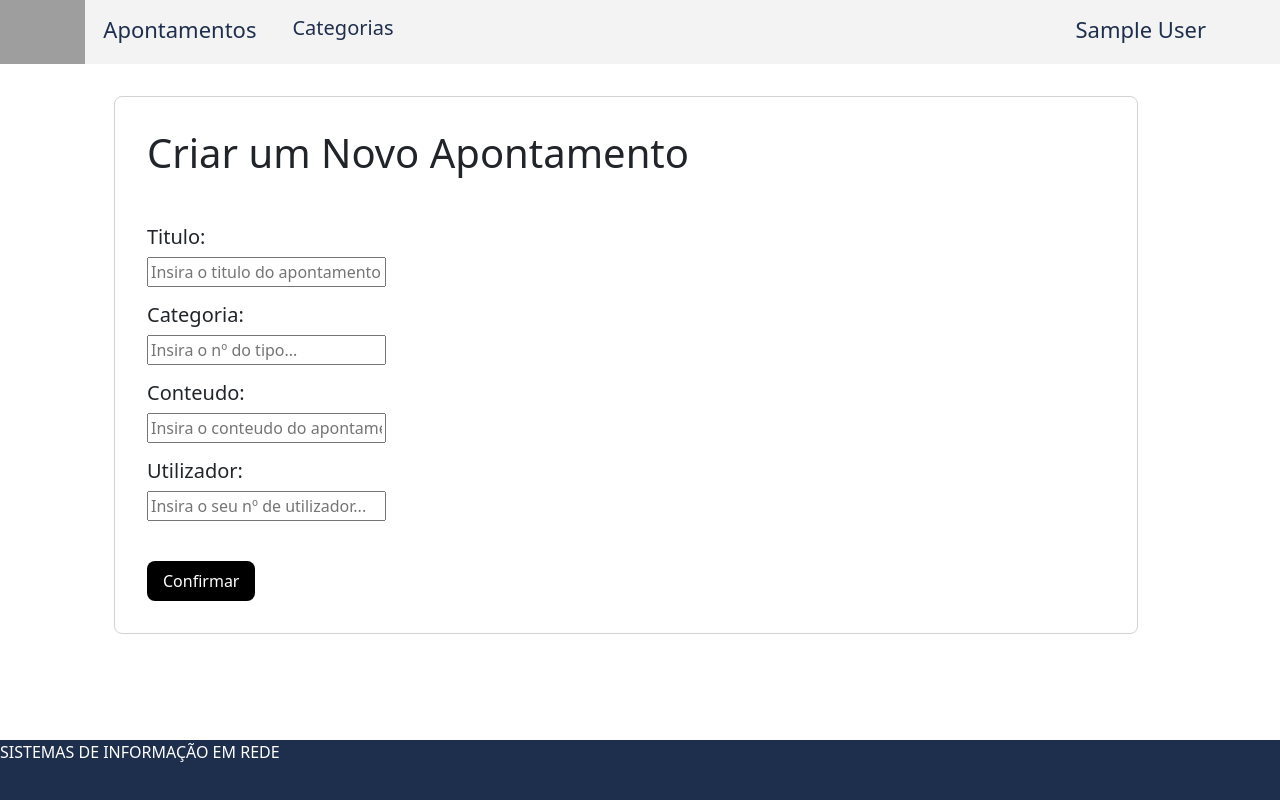
After one commit to vivianmartins/SIR-PHP, a PHP site: page /criar-apontamentos.php in a window 1280 px wide. The commit adds this page. Run offline with PHP 8.4, Linux system fonts and the light colour scheme; the visitor is signed in with stand-in values (Sample User, id 1); grey boxes are pictures that could not be loaded.

Commit message:
falta melhorar

```diff
--- /dev/null
+++ b/criar-apontamentos.php
@@ -0,0 +1,104 @@
+<?php
+   	session_start();
+   	require "./conexao.php";
+
+	//	Fazer aqui o codigo para verficar os dados e dps guardar na bd
+	if ($_SERVER['REQUEST_METHOD'] === 'POST') {
+		$titulo = $_POST['titulo'];
+		$informacao = $_POST['informacao'];
+		$idTipo = $_POST['idTipo'];
+		$idUtiliz = $_POST['idUtiliz'];
+
+		if (!$titulo){
+			$erros[]= 'O titulo é obrigatório!';
+		}
+
+		if (!$idTipo){
+			$erros[]= 'O tipo é obrigatório!';
+		}
+
+		if (!$informacao){
+			$erros[]= 'A informacao é obrigatória!';
+		}
+
+		if (!$idUtiliz){
+			$erros[]= 'O utilizador é obrigatório!';
+		}
+
+		if (empty($erros)){
+
+		$statement = $pdo->prepare("INSERT INTO apontamentos (titulo, informacao, idTipo, idUtiliz) VALUES (:titulo, :informacao, :idTipo, :idUtiliz);");
+
+		$statement->bindValue(':titulo', $titulo);
+		$statement->bindValue(':informacao', $informacao);
+		$statement->bindValue(':idTipo', $idTipo);
+		$statement->bindValue(':idUtiliz', $idUtiliz);
+
+		$statement->execute();
+
+		header('Location: ./home.php');
+		}
+	}
+
+   	if (isset($_SESSION['email']) && isset($_SESSION['id'])) {   ?>
+
+<!DOCTYPE html>
+<html>
+
+<head>
+	<title>Criar Apontamento - 221b</title>
+	<link href="https://cdn.jsdelivr.net/npm/bootstrap@5.0.0-beta1/dist/css/bootstrap.min.css" rel="stylesheet"
+		integrity="sha384-giJF6kkoqNQ00vy+HMDP7azOuL0xtbfIcaT9wjKHr8RbDVddVHyTfAAsrekwKmP1" crossorigin="anonymous">
+	<link rel="stylesheet" href="./estilos/navbar.css">
+	<link rel="stylesheet" href="./estilos/home.css">
+	<link rel="shortcut icon" href="./image/favi.png" />
+</head>
+
+<body>
+	<?php require_once "./navbar.php"; ?>
+
+	<div class="container">
+		<form class="form" action="#" method="post">
+			<h1> Criar um Novo Apontamento</h1> <br>
+
+				<div class="field">
+					<div class="control">
+						<label for="#titulo"> <h5> Titulo: </h5></label><br>
+						<input name="titulo" class="input" type="titulo" placeholder="Insira o titulo do apontamento...">
+					</div>
+				</div>
+
+				<div class="field">
+					<div class="control">
+						<label for="#idTipo"> <h5> Categoria: </h5></label><br>
+						<input name="idTipo" class="input" type="idTipo" placeholder="Insira o nº do tipo...">
+					</div>
+				</div>
+
+				<div class="field">
+					<div class="control">
+						<label for="#informacao"> <h5> Conteudo: </h5></label><br>
+						<input name="informacao" class="input" type="informacao" placeholder="Insira o conteudo do apontamento...">
+					</div>
+				</div>
+
+				<div class="field">
+					<div class="control">
+						<label for="#idUtiliz"> <h5> Utilizador: </h5></label><br>
+						<input name="idUtiliz" class="input" type="idUtiliz" placeholder="Insira o seu nº de utilizador...">
+					</div>
+				</div>
+
+			<br>
+			<div>
+				<button class="button button-dark" type="submit"> Confirmar</button>
+			</div>
+		</form>
+	</div>
+
+</body>
+
+</html>
+<?php }else{
+	header("Location: ./index.php");
+} ?>
--- a/tipos.php
+++ b/tipos.php
@@ -38,8 +38,7 @@
 					<form action="/tp1sir/eliminar-tipos.php" method="post">
 						<input type="hidden" name="idTipo" value="<?php echo($card['idTIpo']);?>">
 						<button type="submit" class="button button-dark"> Apagar </button>
-					</form> <br>
-					<button  class="button button-dark"> Editar </button>
+					</form>
 				</div>
 			</div>
 			<?php endforeach; ?>
```
Also changed, not shown: home.php (+4 -4 lines).
